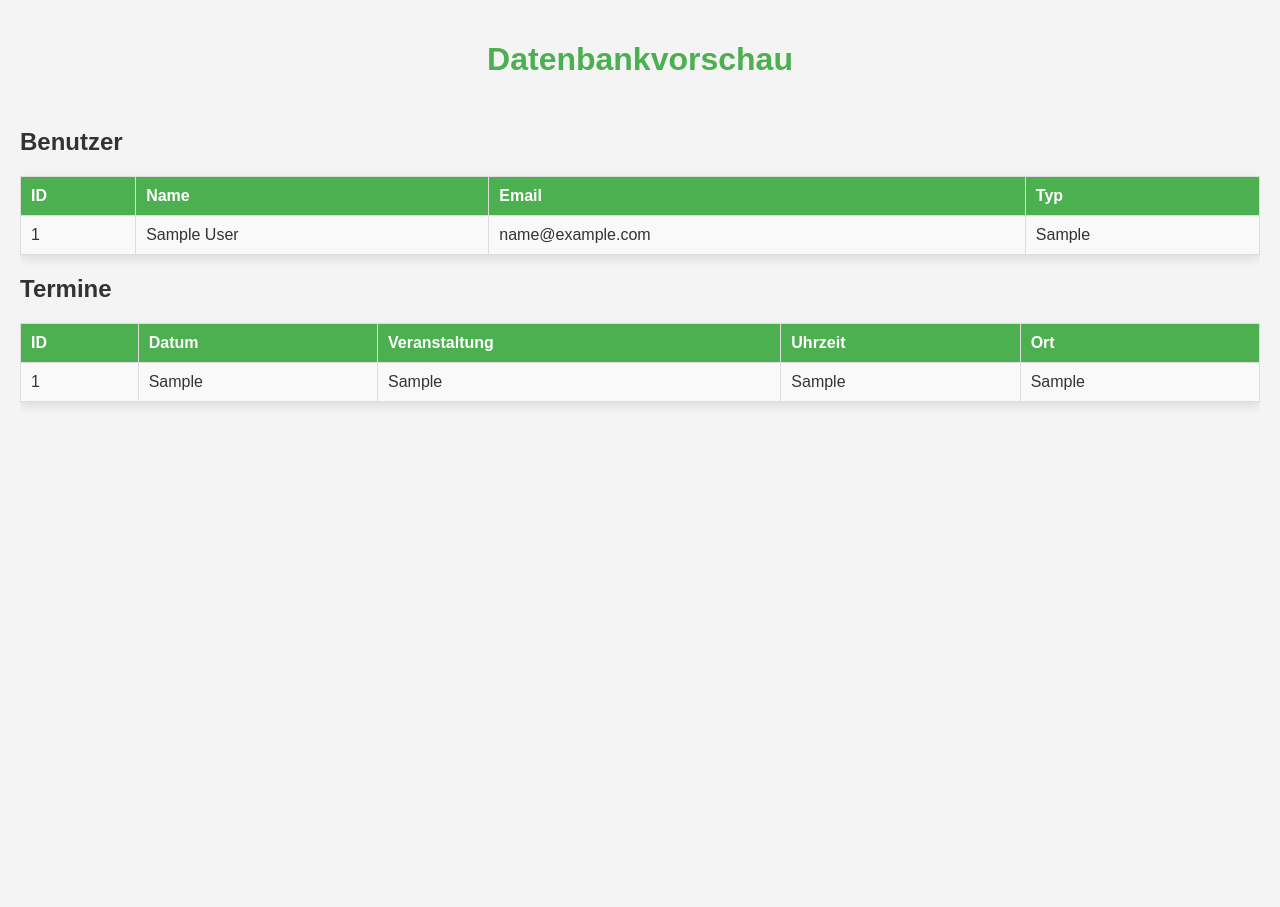
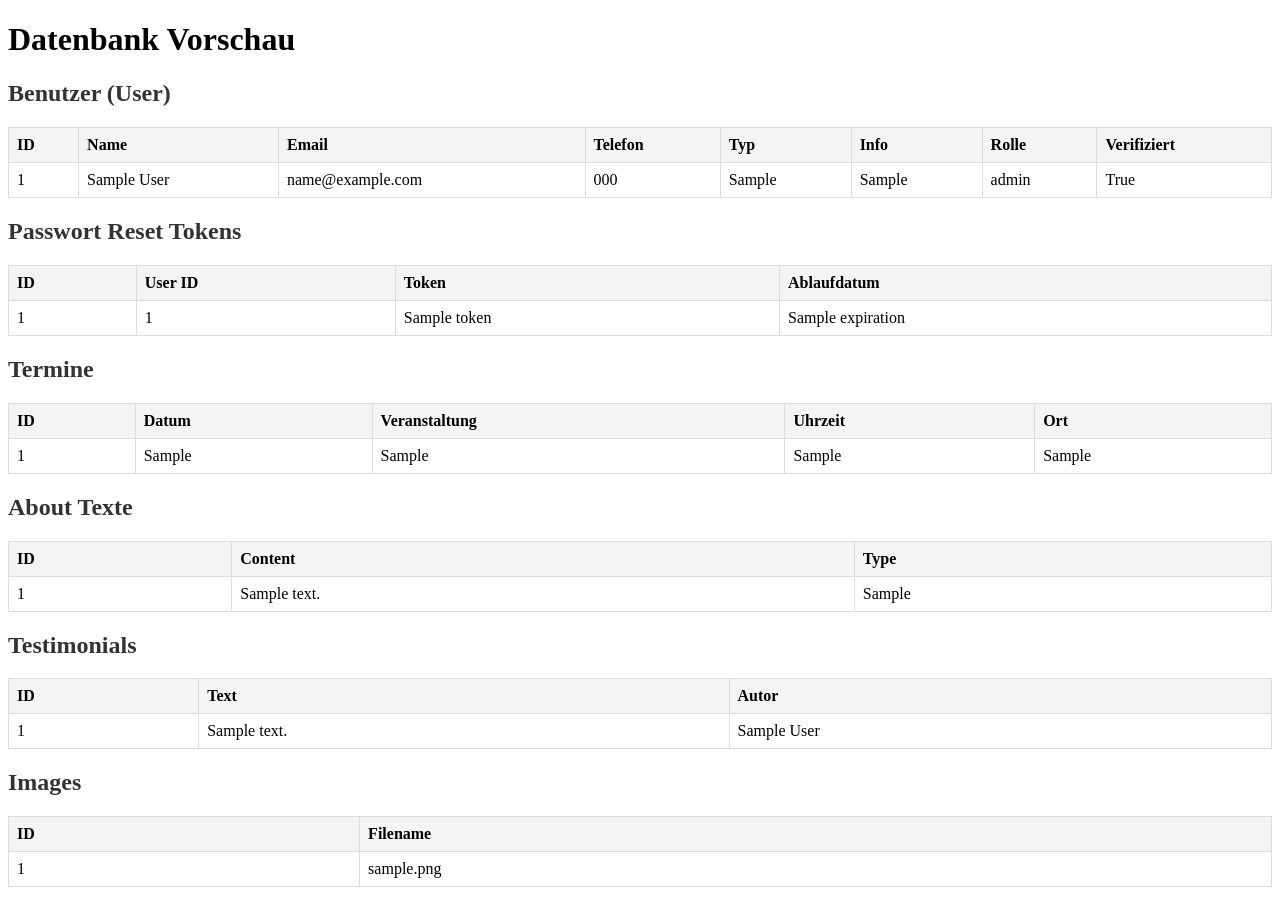
Before and after one commit to Myandr/tennis-website, a Flask app: template templates/db_preview.html in a window 1280 px wide. Before the commit the page ends 406 px from the top, so only its background shows below. Run offline with Flask 3, Linux system fonts and the light colour scheme; tables that the repository leaves empty hold one stand-in row (values such as "Sample post"); the template is opened without the code that fills it: values that come from a table or form of the project are taken from there, most other values are stand-ins (such as "Sample title", 1, 10 or a date in 2020).

Commit message:
db_preview.html aktualisieren

```diff
--- a/templates/db_preview.html
+++ b/templates/db_preview.html
@@ -3,59 +3,41 @@
 <head>
     <meta charset="UTF-8">
     <meta name="viewport" content="width=device-width, initial-scale=1.0">
-    <title>Datenbankvorschau</title>
+    <title>Datenbank Vorschau</title>
     <style>
-        body {
-            font-family: Arial, sans-serif;
-            margin: 0;
-            padding: 20px;
-            background: #f4f4f4;
-            color: #333;
-        }
-        h1 {
-            text-align: center;
-            color: #4caf50;
-            margin-bottom: 30px;
-        }
         table {
             width: 100%;
             border-collapse: collapse;
             margin-bottom: 20px;
-            background: #fff;
-            box-shadow: 0 4px 10px rgba(0, 0, 0, 0.1);
         }
-        table th, table td {
-            padding: 10px;
+        th, td {
             border: 1px solid #ddd;
+            padding: 8px;
             text-align: left;
         }
-        table th {
-            background: #4caf50;
-            color: #fff;
+        th {
+            background-color: #f4f4f4;
         }
-        table tbody tr:nth-child(odd) {
-            background: #f9f9f9;
-        }
-        table tbody tr:hover {
-            background: #f1f1f1;
-        }
-        .table-container {
-            overflow: auto;
+        h2 {
+            color: #333;
         }
     </style>
 </head>
 <body>
-    <h1>Datenbankvorschau</h1>
-    <div class="table-container">
-        <!-- Users Tabelle -->
-        <h2>Benutzer</h2>
+    <h1>Datenbank Vorschau</h1>
+
+    <h2>Benutzer (User)</h2>
     <table>
         <thead>
             <tr>
                 <th>ID</th>
                 <th>Name</th>
                 <th>Email</th>
+                <th>Telefon</th>
                 <th>Typ</th>
+                <th>Info</th>
+                <th>Rolle</th>
+                <th>Verifiziert</th>
             </tr>
         </thead>
         <tbody>
@@ -64,13 +46,38 @@
                 <td>{{ user.id }}</td>
                 <td>{{ user.name }}</td>
                 <td>{{ user.email }}</td>
+                <td>{{ user.tele }}</td>
                 <td>{{ user.typ }}</td>
+                <td>{{ user.info }}</td>
+                <td>{{ user.role }}</td>
+                <td>{{ user.is_verified }}</td>
             </tr>
             {% endfor %}
         </tbody>
     </table>
 
-        <!-- Weitere Tabellen: Beispiel für Termine -->
+    <h2>Passwort Reset Tokens</h2>
+    <table>
+        <thead>
+            <tr>
+                <th>ID</th>
+                <th>User ID</th>
+                <th>Token</th>
+                <th>Ablaufdatum</th>
+            </tr>
+        </thead>
+        <tbody>
+            {% for token in reset_tokens %}
+            <tr>
+                <td>{{ token.id }}</td>
+                <td>{{ token.user_id }}</td>
+                <td>{{ token.token }}</td>
+                <td>{{ token.expiration }}</td>
+            </tr>
+            {% endfor %}
+        </tbody>
+    </table>
+
     <h2>Termine</h2>
     <table>
         <thead>
@@ -94,6 +101,63 @@
             {% endfor %}
         </tbody>
     </table>
-    </div>
+
+    <h2>About Texte</h2>
+    <table>
+        <thead>
+            <tr>
+                <th>ID</th>
+                <th>Content</th>
+                <th>Type</th>
+            </tr>
+        </thead>
+        <tbody>
+            {% for about_text in about_texts %}
+            <tr>
+                <td>{{ about_text.id }}</td>
+                <td>{{ about_text.content }}</td>
+                <td>{{ about_text.type }}</td>
+            </tr>
+            {% endfor %}
+        </tbody>
+    </table>
+
+    <h2>Testimonials</h2>
+    <table>
+        <thead>
+            <tr>
+                <th>ID</th>
+                <th>Text</th>
+                <th>Autor</th>
+            </tr>
+        </thead>
+        <tbody>
+            {% for testimonial in testimonials %}
+            <tr>
+                <td>{{ testimonial.id }}</td>
+                <td>{{ testimonial.text }}</td>
+                <td>{{ testimonial.author }}</td>
+            </tr>
+            {% endfor %}
+        </tbody>
+    </table>
+
+    <h2>Images</h2>
+    <table>
+        <thead>
+            <tr>
+                <th>ID</th>
+                <th>Filename</th>
+            </tr>
+        </thead>
+        <tbody>
+            {% for image in images %}
+            <tr>
+                <td>{{ image.id }}</td>
+                <td>{{ image.filename }}</td>
+            </tr>
+            {% endfor %}
+        </tbody>
+    </table>
 </body>
 </html>
```
Lines whose indentation alone changed are shown as unchanged.
